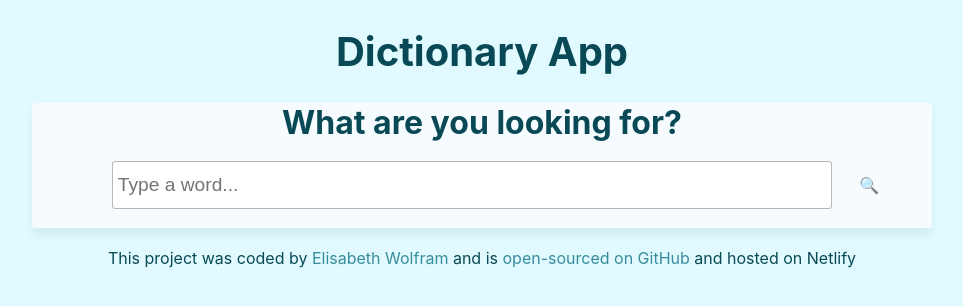
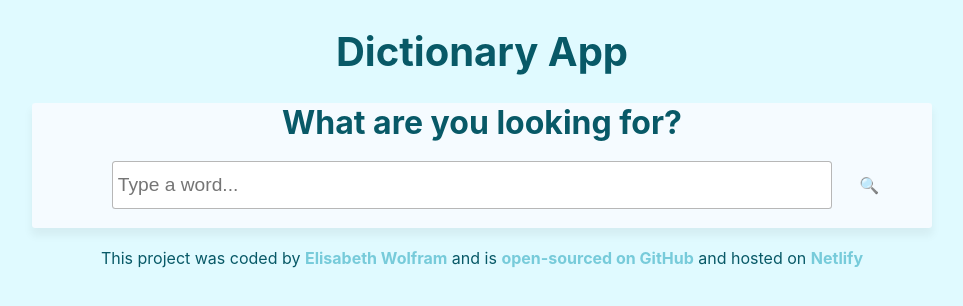
Before and after one commit to elisabethwfm/dictionary-react, a React (Create React App) app: page / in a window 1280 px wide. Shown: the top 306 px of the page, without its empty margins (158-1121 px from the left). Built offline with nearby package versions, Linux system fonts and the light colour scheme; no server answers.

Commit message:
final touch ups (hopefully)

```diff
--- a/src/App.css
+++ b/src/App.css
@@ -1,7 +1,7 @@
 :root {
   --primary-color: rgb(181, 239, 249);
-  --link-color: rgb(56, 141, 156);
-  --primary-color-dark: rgb(8, 73, 85);
+  --link-color: rgb(119, 203, 218);
+  --primary-color-dark: rgb(8, 89, 103);
   --secondary-color: rgb(206, 247, 254);
   --tertiary-color: rgb(224, 250, 255);
   --vierte-color: #f5fbff;
@@ -91,6 +91,7 @@ li {
 a {
   text-decoration: none;
   color: var(--link-color);
+  font-weight: bold;
 }
 
 .phonetic {
--- a/src/DictionarySearch.js
+++ b/src/DictionarySearch.js
@@ -73,7 +73,22 @@ export default function DictionarySearch() {
           >
             Elisabeth Wolfram
           </a>{" "}
-          and is <a href="">open-sourced on GitHub</a> and hosted on Netlify
+          and is{" "}
+          <a
+            href="https://github.com/elisabethwfm/dictionary-react"
+            target="_blank"
+            rel="noreferrer"
+          >
+            open-sourced on GitHub
+          </a>{" "}
+          and hosted on{" "}
+          <a
+            href="https://chipper-basbousa-b04644.netlify.app/"
+            target="_blank"
+            rel="noreferrer"
+          >
+            Netlify
+          </a>
         </footer>
       </div>
     );
```
